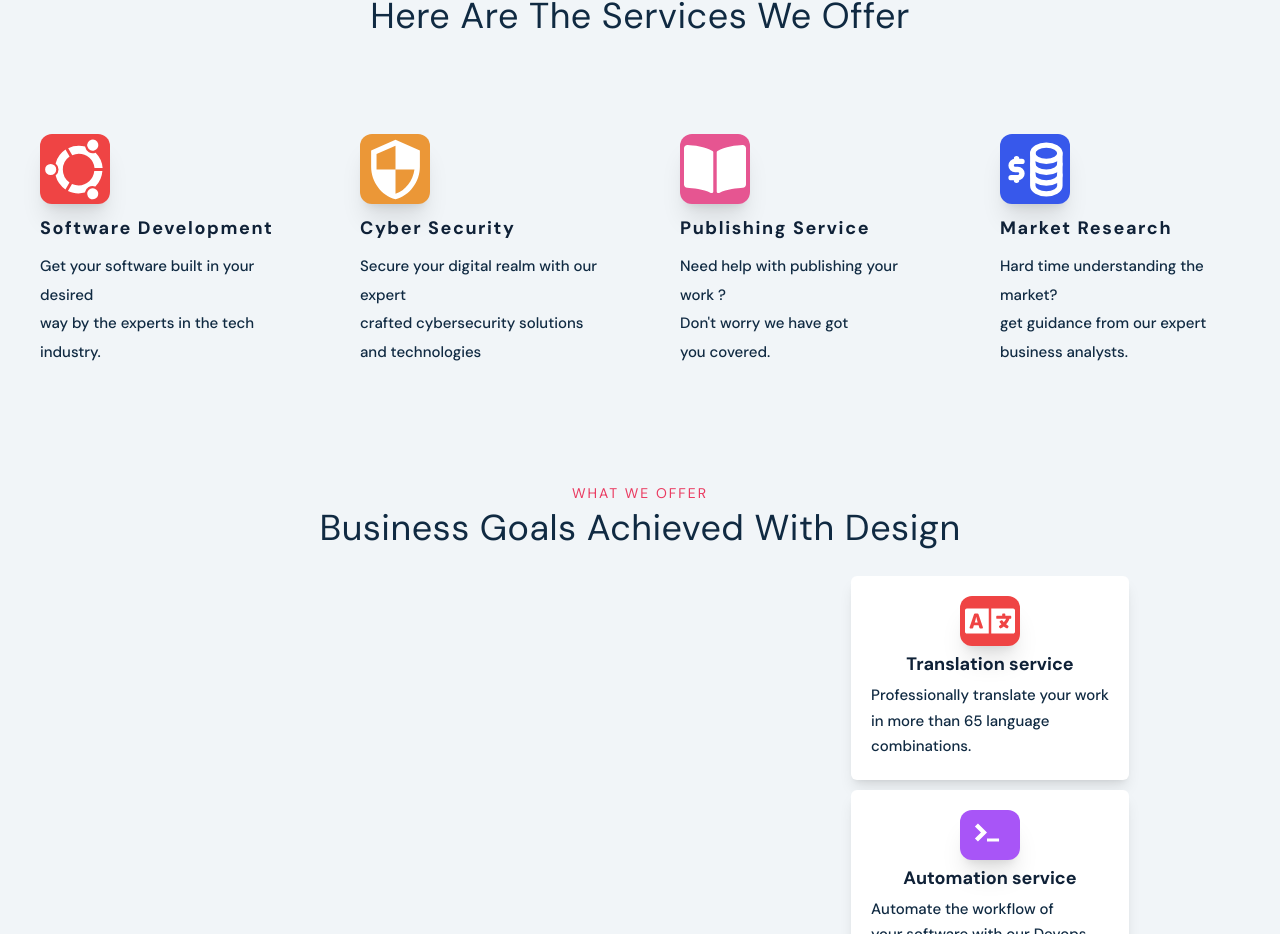
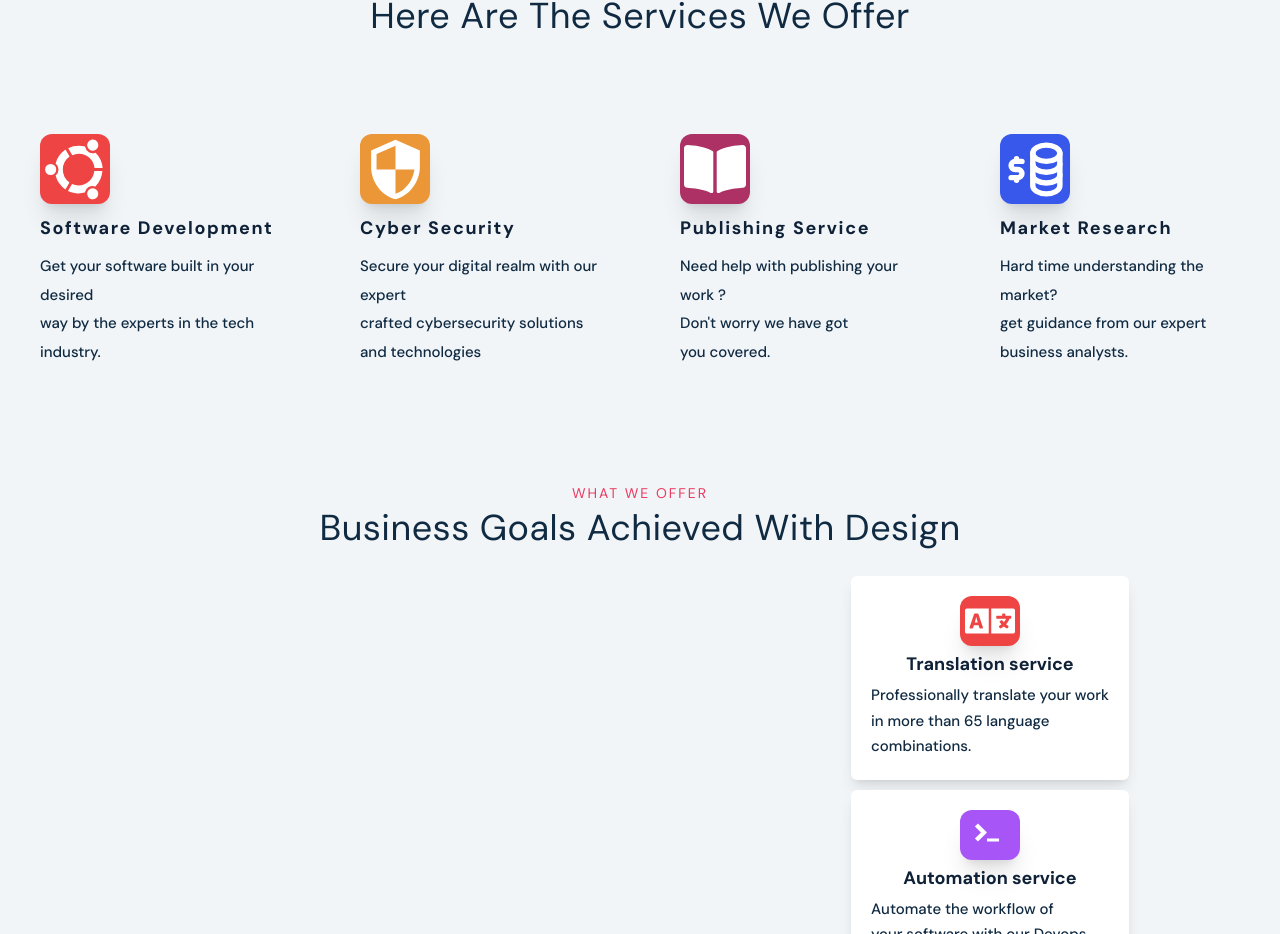
Before and after one commit to guru2108/DWC_modern, a React (Vite) app: page / in a window 1280 px wide. Shown: the part 999-1933 px from the top of the page. Built offline with nearby package versions, Linux system fonts and the light colour scheme.

Commit message:
Changed the colour intensity of pink

```diff
--- a/src/components/Services.jsx
+++ b/src/components/Services.jsx
@@ -47,7 +47,7 @@ const Services = () => {
         <div className="flex flex-col p-[40px]">
 
 <div className="justify-center flex lg:justify-start items-center">
-<div className="rounded-xl shadow-xl w-[70px] h-[70px] items-center text-center flex justify-center text-white bg-[#e65591] ">
+<div className="rounded-xl shadow-xl w-[70px] h-[70px] items-center text-center flex justify-center text-white bg-[#ad3165] ">
         <FaBookOpen size={62}/>
 </div>
 </div>
```
